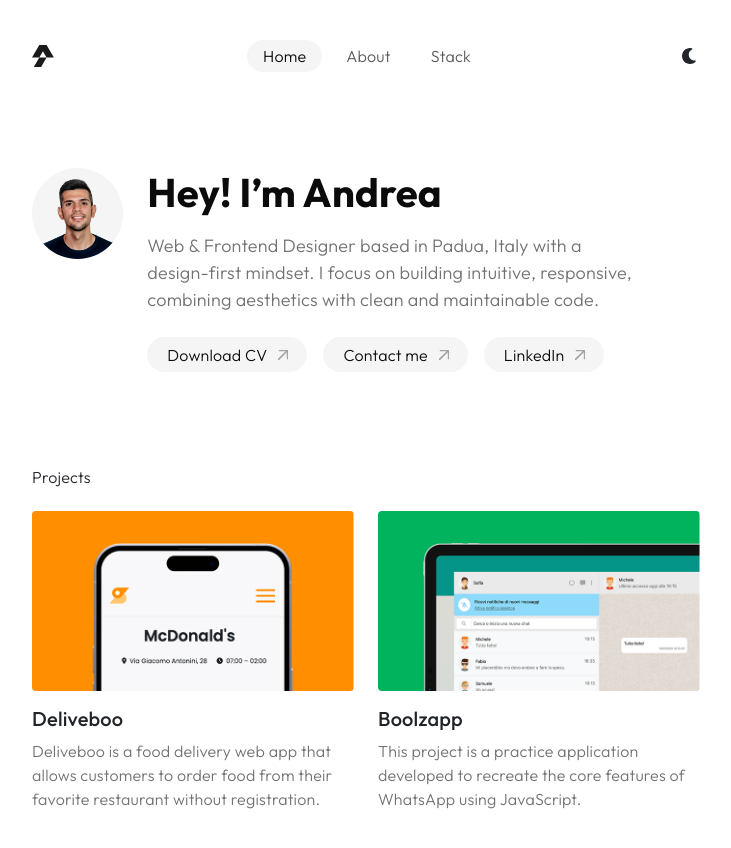
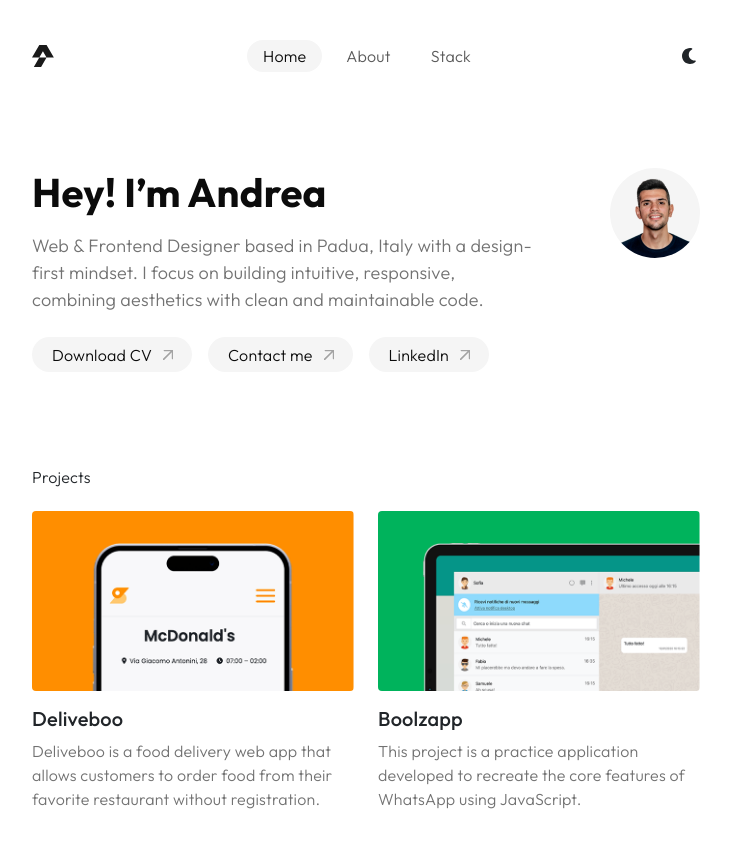
Before and after one commit to andrea-salvalaggio/portfolio, a Nuxt app: page / in a window 1280 px wide. Shown: the top 848 px of the page, without its empty margins (274-1005 px from the left). Built offline with nearby package versions, Linux system fonts and the light colour scheme.

Commit message:
fix: reverse layout for hero text and image and resize profile image size

```diff
--- a/app/components/sections/HeroSections.vue
+++ b/app/components/sections/HeroSections.vue
@@ -1,9 +1,9 @@
 <template>
     <section class="hero-section reveal">
         <div class="container p-0">
-            <div class="row">
-                <div class="col-12 col-md-2">
-                    <img src="/img/profile.png" width="180" height="180" class="img-fluid rounded-circle img-profile"
+            <div class="row flex-row-reverse justify-content-between g-md-0">
+                <div class="col-12 col-md-2 text-md-end">
+                    <img src="/img/profile.png" width="90" height="90" class="img-fluid rounded-circle img-profile"
                         alt="Profile picture" fetchpriority="high">
                 </div>
                 <div class="col-12 col-md-9">
```
